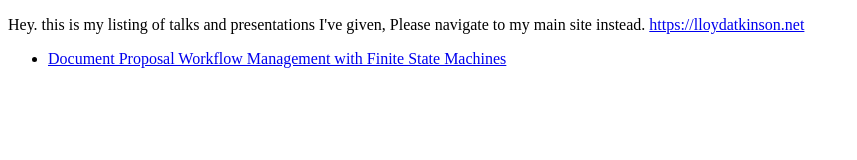
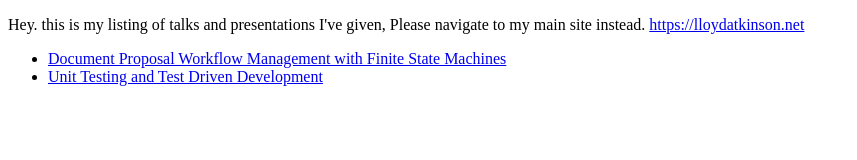
Before and after one commit to lloydjatkinson/lloydatkinson.net-talks, a plain HTML site: page index.html in a window 1280 px wide. Shown: the whole page, without its empty margins (0-857 px from the left). Drawn offline with Linux system fonts and the light colour scheme.

Commit message:
feature: New talk

```diff
--- a/index.html
+++ b/index.html
@@ -17,6 +17,11 @@
                 Document Proposal Workflow Management with Finite State Machines
             </a>
         </li>
+        <li>
+            <a href="/pdftocairo unit-testing-and-test-driven-development/pdftocairo unit-testing-and-test-driven-development.pptx">
+                Unit Testing and Test Driven Development
+            </a>
+        </li>
     </ul>
 </body>
 </html>
```
Also changed, not shown: unit-testing-and-test-driven-development/unit-testing-and-test-driven-development.jpg (added), 3 other files.
